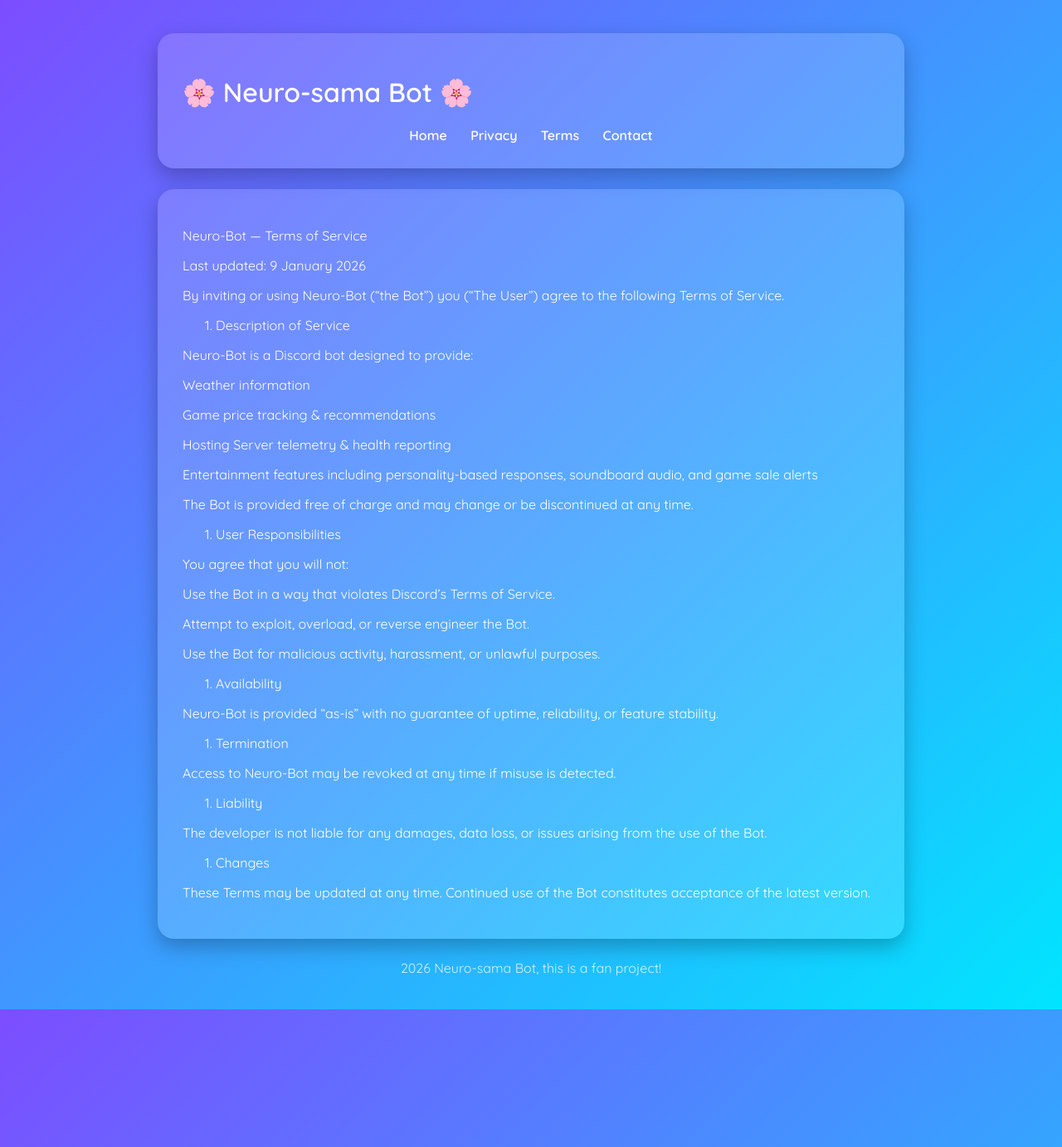
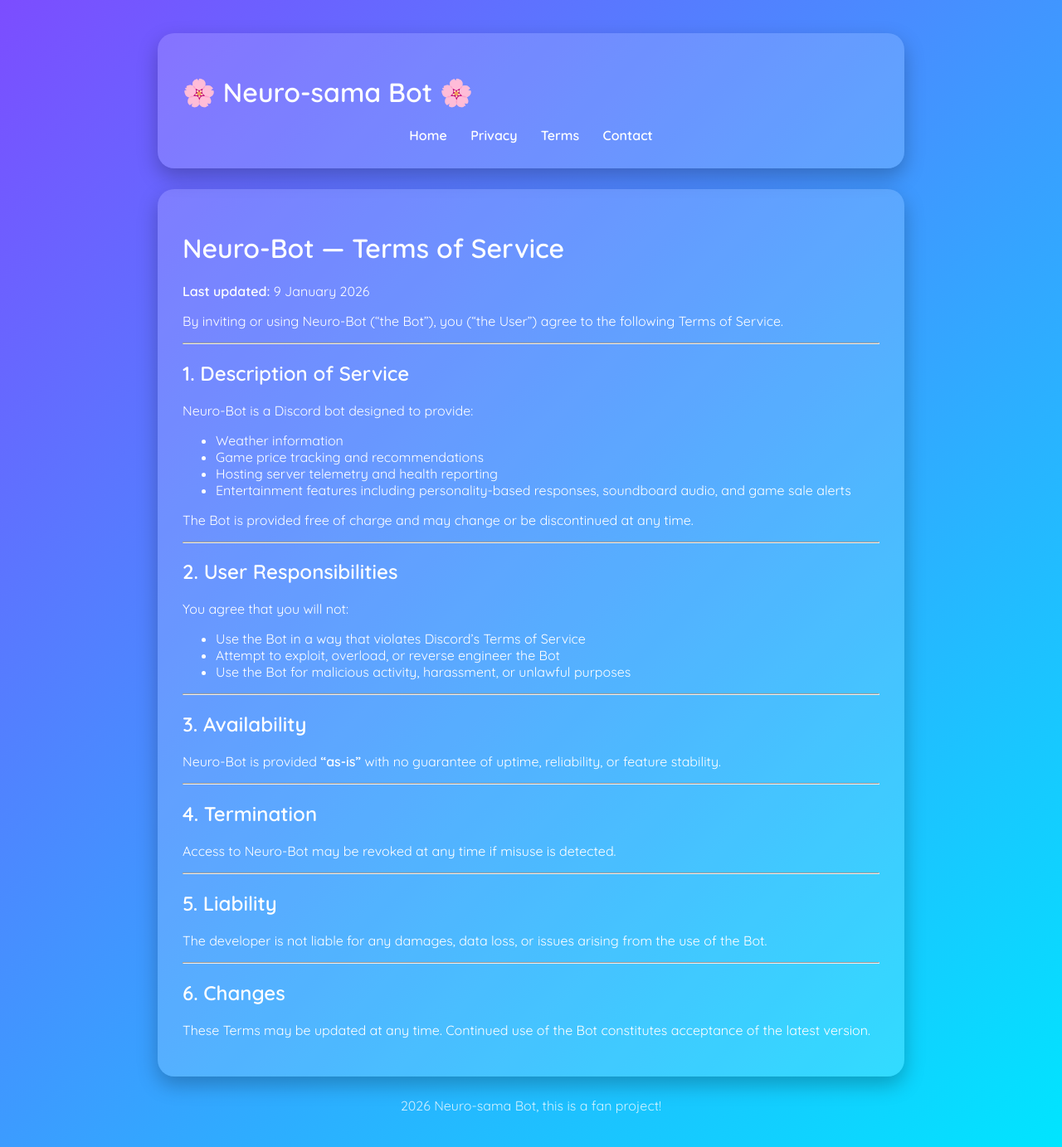
Before and after one commit to evilynneuro15-arch/evilynneuro15-arch.github.io, a Jekyll site: the page built from terms.md, in a window 1280 px wide. Shown: the whole page at 83% size. Built offline with Jekyll 4.4.1, drawn with Linux system fonts in a browser that asks for light colours.

Commit message:
Update terms.md
properly formatting the page

```diff
--- a/terms.md
+++ b/terms.md
@@ -4,48 +4,55 @@ title: Terms of Service
 permalink: /terms
 ---
 
-Neuro-Bot — Terms of Service
+# Neuro-Bot — Terms of Service
 
-Last updated: 9 January 2026
+**Last updated:** 9 January 2026
 
-By inviting or using Neuro-Bot (“the Bot”) you ("The User") agree to the following Terms of Service.
+By inviting or using Neuro-Bot (“the Bot”), you (“the User”) agree to the following Terms of Service.
 
-1. Description of Service
+---
+
+## 1. Description of Service
 
 Neuro-Bot is a Discord bot designed to provide:
 
-Weather information
-
-Game price tracking & recommendations
-
-Hosting Server telemetry & health reporting
-
-Entertainment features including personality-based responses, soundboard audio, and game sale alerts
+- Weather information
+- Game price tracking and recommendations
+- Hosting server telemetry and health reporting
+- Entertainment features including personality-based responses, soundboard audio, and game sale alerts
 
 The Bot is provided free of charge and may change or be discontinued at any time.
 
-2. User Responsibilities
+---
+
+## 2. User Responsibilities
 
 You agree that you will not:
 
-Use the Bot in a way that violates Discord’s Terms of Service.
+- Use the Bot in a way that violates Discord’s Terms of Service
+- Attempt to exploit, overload, or reverse engineer the Bot
+- Use the Bot for malicious activity, harassment, or unlawful purposes
 
-Attempt to exploit, overload, or reverse engineer the Bot.
+---
 
-Use the Bot for malicious activity, harassment, or unlawful purposes.
+## 3. Availability
 
-3. Availability
+Neuro-Bot is provided **“as-is”** with no guarantee of uptime, reliability, or feature stability.
 
-Neuro-Bot is provided “as-is” with no guarantee of uptime, reliability, or feature stability.
+---
 
-4. Termination
+## 4. Termination
 
 Access to Neuro-Bot may be revoked at any time if misuse is detected.
 
-5. Liability
+---
+
+## 5. Liability
 
 The developer is not liable for any damages, data loss, or issues arising from the use of the Bot.
 
-6. Changes
+---
+
+## 6. Changes
 
 These Terms may be updated at any time. Continued use of the Bot constitutes acceptance of the latest version.
```
